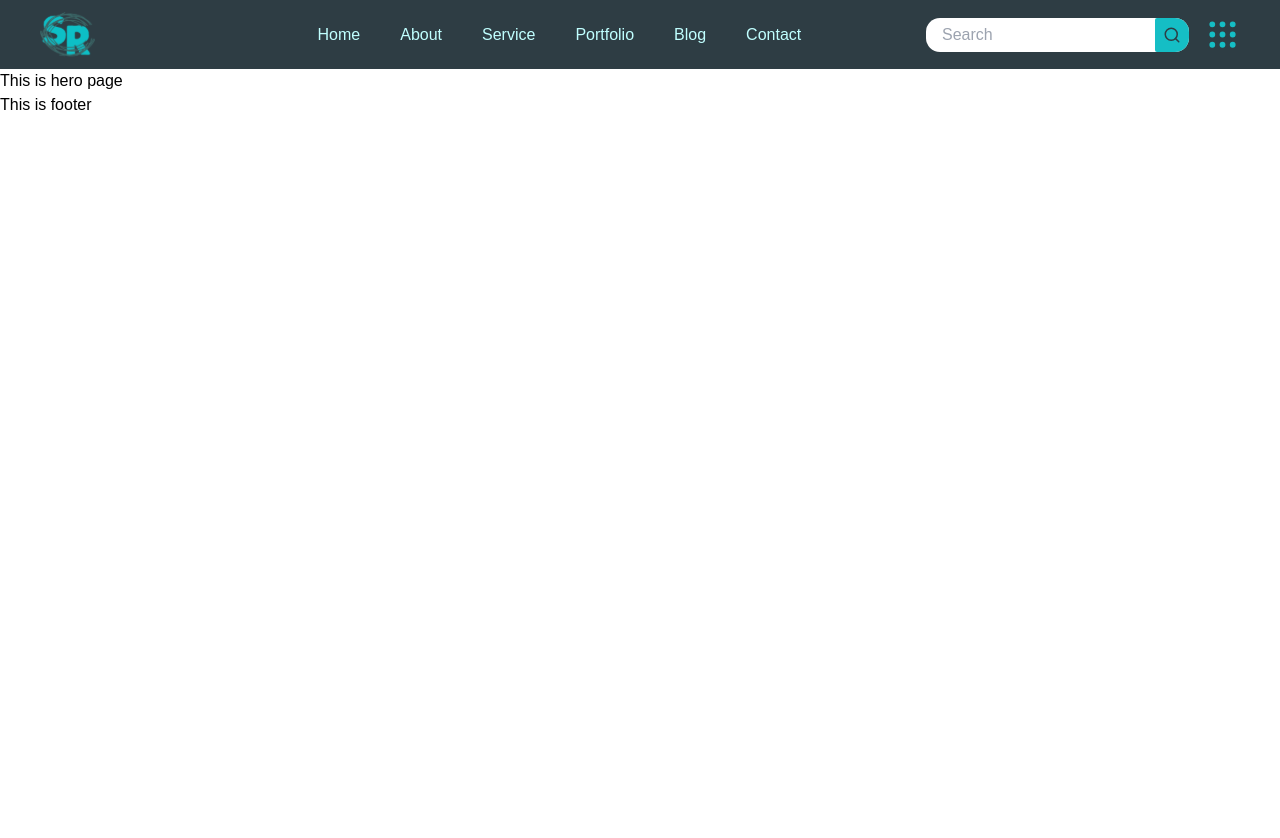
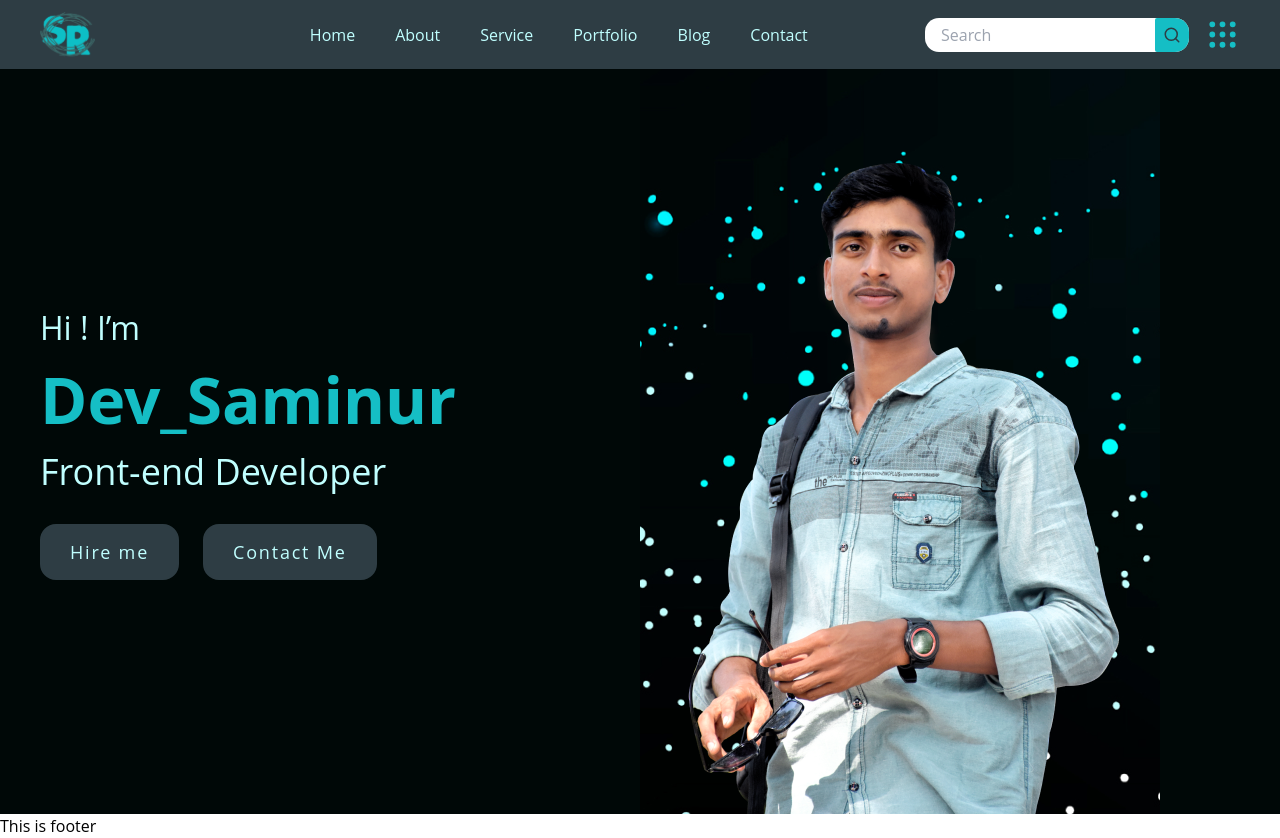
Before and after one commit to dev-saminur/sr-my-portfolio, a Next.js app: page / in a window 1280 px wide. Before the commit the page ends 800 px from the top, so only its background shows below. Built offline with nearby package versions, Linux system fonts and the light colour scheme.

Commit message:
navbar-hover

```diff
--- a/src/app/globals.css
+++ b/src/app/globals.css
@@ -12,4 +12,4 @@ body {
     rgb(var(--background-start-rgb));
 }
 
-@import url("https://fonts.googleapis.com/css2?family=Rubik:ital,wght@0,300;0,400;0,500;0,600;0,700;0,800;0,900;1,300;1,400;1,500;1,600;1,700;1,800;1,900&display=swap");
+@import url("https://fonts.googleapis.com/css2?family=Open+Sans:ital,wght@0,300;0,400;0,500;0,600;0,700;0,800;1,300;1,400;1,500;1,600;1,700;1,800&display=swap");
--- /dev/null
+++ b/src/components/Hero/Content.js
@@ -0,0 +1,21 @@
+import React from "react";
+
+const Content = () => {
+  return (
+    <div>
+      <h3 className="text-[32px] text-headerColor font-normal">Hi ! I’m </h3>
+      <h2 className="text-[64px] text-linkColor font-bold mb-1">Dev_Saminur</h2>
+      <h4 className="text-4xl text-headerColor font-normal">
+        Front-end Developer
+      </h4>
+      <button className="bg-gray px-7 py-3 text-lg text-headerColor hover:bg-transparent tracking-widest	 border-2 border-gray hover:border-gray font-normal mt-8 mr-6  rounded-2xl transition-all ease-in duration-150">
+        Hire me
+      </button>
+      <button className="bg-gray px-7 py-3 text-lg text-headerColor hover:bg-transparent tracking-widest	 border-2 border-gray hover:border-gray font-normal rounded-2xl transition-all ease-in duration-150">
+        Contact Me
+      </button>
+    </div>
+  );
+};
+
+export default Content;
--- a/src/components/Hero/index.js
+++ b/src/components/Hero/index.js
@@ -1,9 +1,22 @@
 import React from "react";
+import Container from "../Container/Container";
+import Content from "./Content";
+import Image from "next/image";
+import ProfileImg from "../image/profile.png";
 
 const Hero = () => {
   return (
-    <div>
-      <h2>This is hero page</h2>
+    <div className="bg-black">
+      <Container>
+        <div className="grid grid-cols-2 items-center">
+          <div>
+            <Content />
+          </div>
+          <div>
+            <Image src={ProfileImg} alt="Profile" />
+          </div>
+        </div>
+      </Container>
     </div>
   );
 };
--- a/src/components/Navbar/index.js
+++ b/src/components/Navbar/index.js
@@ -29,7 +29,7 @@ const Navbar = () => {
                       <Navlinks
                         key={i}
                         links={item.link}
-                        className="text-base  text-headerColor hover:text-linkColor relative after:absolute after:content-[''] after:top-7 after:left-0  after:w-[0] after:h-[2px] hover:after:w-[100%] after:bg-linkColor   after:transition-all after:ease-in after:duration-300 after:rounded-2xl
+                        className="text-base  text-headerColor hover:text-linkColor relative after:absolute after:content-[''] after:top-7 after:left-0  after:w-[0] after:h-[2px] hover:after:w-[100%] after:bg-linkColor   after:transition-all after:ease-in after:duration-300 transition-all ease-in duration-150 after:rounded-2xl
 
                       "
                       >
--- a/tailwind.config.js
+++ b/tailwind.config.js
@@ -16,13 +16,13 @@ module.exports = {
         "2xl": "1400px",
       },
       fontFamily: {
-        primaryFont: ["Rubik", "sans-serif"],
+        primaryFont: ["Open Sans", "sans-serif"],
       },
       colors: {
         linkColor: "#15BEC5",
         headerColor: "#C0FFFF",
         btnColor: "#15BEC5",
-        black: "#000606",
+        black: "#000807",
         gray: "#2E3D44",
       },
     },
```
Also changed, not shown: src/components/Header/Header.js (added, +10 -0 lines), src/components/image/profile.png (added).
